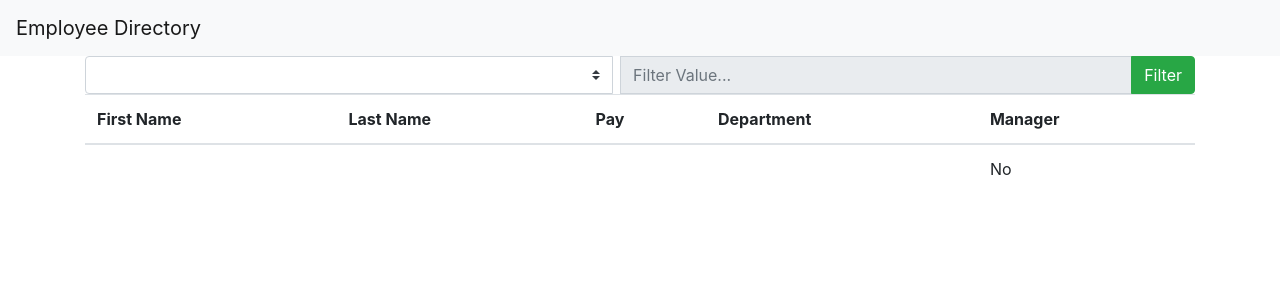
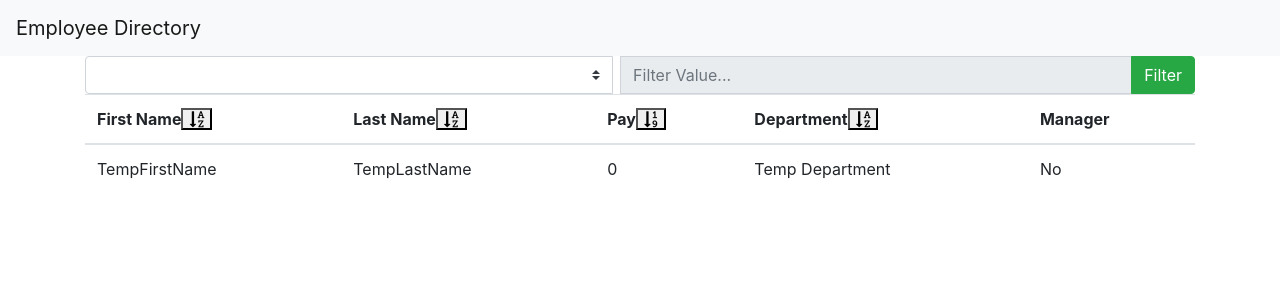
Before and after one commit to ikemous/employee-directory, a React (Create React App) app in the folder client/: page / in a window 1280 px wide. Shown: the top 300 px of the page. Built offline with nearby package versions, Linux system fonts and the light colour scheme; no server answers.

Commit message:
finished being able to sort one way

```diff
--- a/client/public/index.html
+++ b/client/public/index.html
@@ -5,13 +5,11 @@
     <meta name="viewport" content="width=device-width, initial-scale=1, shrink-to-fit=no">
     <meta name="theme-color" content="#000000">
     <link rel="stylesheet" href="https://stackpath.bootstrapcdn.com/bootstrap/4.5.0/css/bootstrap.min.css" integrity="sha384-9aIt2nRpC12Uk9gS9baDl411NQApFmC26EwAOH8WgZl5MYYxFfc+NcPb1dKGj7Sk" crossorigin="anonymous" />
+    <link href="https://maxcdn.bootstrapcdn.com/font-awesome/4.7.0/css/font-awesome.min.css" rel="stylesheet" />
 
     <title>React App</title>
   </head>
   <body>
-    <noscript>
-      You need to enable JavaScript to run this app.
-    </noscript>
     <div id="root"></div>
   </body>
 </html>
--- a/client/src/components/Form.js
+++ b/client/src/components/Form.js
@@ -14,7 +14,6 @@ function Form({filter, setFilter, category, setCategory, submitHandler})
                 <option></option>
                 <option>department</option>
                 <option>pay</option>
-                <option>manager</option>
             </select>
             {(category)?
             <input
--- /dev/null
+++ b/client/src/components/SortButton.js
@@ -0,0 +1,18 @@
+import React from "react";
+
+function SortButton({sortName, icon, setSort,sortHandler})
+{
+    return (
+        <button
+            type="button"
+            name={sortName}
+            onClick={setSort}
+            aria-hidden="true"
+            className={`fa fa-sort-${icon}-asc`}
+        >
+        </button>
+
+    );
+};
+
+export default SortButton;
--- a/client/src/components/Table.js
+++ b/client/src/components/Table.js
@@ -1,18 +1,33 @@
 import React from "react";
 import EmployeeRow from "./EmployeeRow.js";
+import SortButton from "./SortButton.js";
 
-function Table({employees})
+function Table({employees, setSort, sortHandler})
 {
     return (
         <>
             <table className="table">
                 <thead>
                     <tr>
-                    <th scope="col">First Name</th>
-                    <th scope="col">Last Name</th>
-                    <th scope="col">Pay</th>
-                    <th scope="col">Department</th>
-                    <th scope="col">Manager</th>
+                    <th scope="col">
+                        First Name
+                        <SortButton sortName="firstname" icon="alpha" setSort={setSort} sortHandler={sortHandler}/>
+                    </th>
+                    <th scope="col">
+                        Last Name
+                        <SortButton sortName="lastname" icon="alpha"  setSort={setSort} />
+                    </th>
+                    <th scope="col">
+                        Pay
+                       <SortButton sortName="pay" icon="numeric" setSort={setSort} />
+                    </th>
+                    <th scope="col">
+                        Department
+                        <SortButton sortName="department" icon="alpha" setSort={setSort} />
+                    </th>
+                    <th scope="col">
+                        Manager
+                    </th>
                     </tr>
                 </thead>
                 <tbody>
--- a/client/src/pages/Main.js
+++ b/client/src/pages/Main.js
@@ -3,20 +3,22 @@ import Form from "../components/Form.js";
 import Wrapper from "../components/Wrapper.js";
 import Table from "../components/Table.js";
 import Axios from "axios";
+import { set } from "mongoose";
 
 
 function Main()
 {
     const [filter, setFilter] = useState("");
+    const [sort, setSort] = useState();
     const [query, setQuery] = useState("/employees");
     const [category, setCategory] = useState("");
     const [employees, setEmployees] = useState([
         {
             id: 0,
-            firstname: "",
-            lastname: "",
-            department: "",
-            pay: ""
+            firstname: "TempFirstName",
+            lastname: "TempLastName",
+            department: "Temp Department",
+            pay: 0
         }
     ]);
 
@@ -29,14 +31,22 @@ function Main()
         }).catch(error => console.log(error));
     }, [query]);
 
+    useEffect(() => {
+        if(sort)
+        {
+            Axios({
+                url: `${query}/sort/${sort}`,
+                method:"GET"
+            }).then(collections => {
+                setEmployees(collections.data);
+            }).catch(error => console.log(error));
+        }
+    }, [sort]);
+
     const submitHandler = event => {
-        event.preventDefault();
-        console.log("submited");
         if(filter && category)
         {
             setQuery(`/employees/${category}/${filter}`);
-            setFilter("");
-            setCategory("");
             return;
         }
         setQuery(`/employees`);
@@ -44,7 +54,6 @@ function Main()
     };
 
     return(
-
         <Wrapper>
             <Form
                 filter={filter}
@@ -53,7 +62,10 @@ function Main()
                 setCategory={event => setCategory(event.target.value)}
                 submitHandler={submitHandler}
             />
-            <Table employees={employees} />
+            <Table
+                employees={employees}
+                setSort={event => setSort(event.target.name)}
+            />
         </Wrapper>
     );
 };
```
Also changed, not shown: 1 other file (tests, documents, lock files or other folders).
